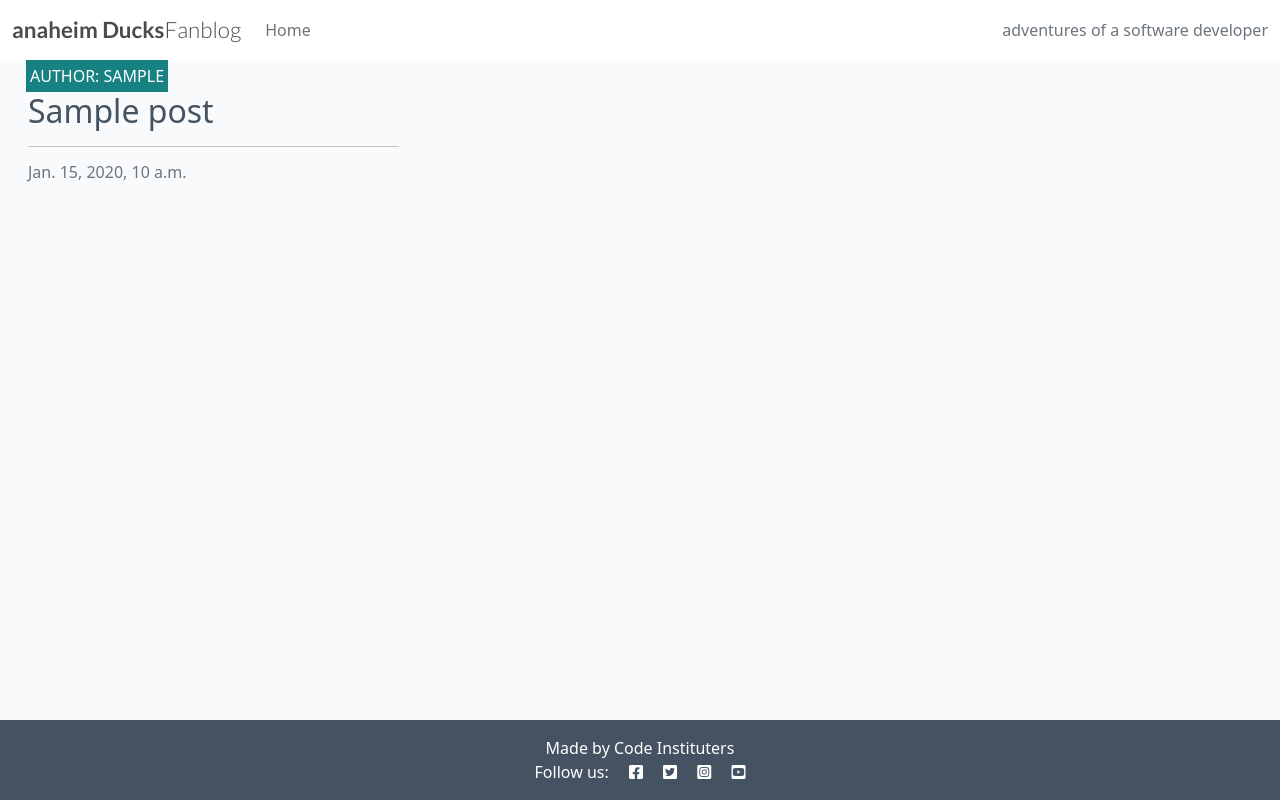
After one commit to paddyhockey1/Anaheim-Ducks-Fanblog, a Django app: template blog/templates/blog/index.html in a window 1280 px wide. The commit adds this page. Run offline with Django 4.2, Linux system fonts and the light colour scheme; the template is opened without the code that fills it: values that come from a table or form of the project are taken from there, others are empty; tables that the repository leaves empty hold one stand-in row (values such as "Sample post").

Commit message:
Add: static and CSS files

```diff
--- a/blog/admin.py
+++ b/blog/admin.py
@@ -8,10 +8,8 @@ class PostAdmin(SummernoteModelAdmin):
 
     list_display = ('title', 'slug', 'status', 'created_on')
     search_fields = ['title', 'content']
-    list_filter = ('status', 'created_on')
+    list_filter = ('status', 'created_on',)
     prepopulated_fields = {'slug': ('title',)}
     summernote_fields = ('content',)
-
-
 # Register your models here.
 admin.site.register(Comment)
--- /dev/null
+++ b/blog/templates/blog/index.html
@@ -0,0 +1,52 @@
+{% extends "base.html" %}
+
+{% block content %}
+
+<!-- index.html content starts here -->
+<div class="container-fluid">
+    <div class="row">
+
+        <!-- Blog Entries Column -->
+        <div class="col-12 mt-3 left">
+            <div class="row">
+                {% for post in post_list %}
+                <div class="col-md-4">
+                    <div class="card mb-4">
+                        <div class="card-body">
+                            <div class="image-container">
+                                <div class="image-flash">
+                                    <p class="author">Author: {{ post.author }}</p>
+                                </div>
+                            </div>
+                            <a href="#" class="post-link">
+                                <h2 class="card-title">{{ post.title }}</h2>
+                            </a>
+
+                            <hr />
+                            <p class="card-text text-muted h6">{{ post.created_on}}
+                            </p>
+                        </div>
+                    </div>
+                </div>
+                {% if forloop.counter|divisibleby:1 %}
+            </div>
+            <div class="row">
+                {% endif %}
+                {% endfor %}
+
+            </div>
+        </div>
+    </div>
+    {% if is_paginated %}
+    <nav aria-label="Page navigation">
+        <ul class="pagination justify-content-center">
+            {% if page_obj.has_next %}
+            <li><a href="?page={{ page_obj.next_page_number }}" class="page-link"> NEXT &raquo;</a></li>
+            {% endif %}
+        </ul>
+    </nav>
+    {% endif %}
+</div>
+
+<!-- index.html content ends here -->
+{% endblock %}
--- a/blog/templates/blog/post_list.html
+++ b/blog/templates/blog/post_list.html
@@ -8,6 +8,8 @@
     <title>Views Part 1</title>
 </head>
 
+<style></style>
+
 <body>
     <h1>Posts list</h1>
     {% for post in object_list %}
@@ -15,6 +17,7 @@
     <p>{{post.excerpt}}</p>
     <p>Author: {{post.author}}</p>
     {% endfor %}
+</div>
 </body>
 
 </html>
--- a/blog/views.py
+++ b/blog/views.py
@@ -5,4 +5,5 @@ from .models import Post
 # Create your views here.
 class PostList(generic.ListView):
     queryset = Post.objects.all()
-    template_name = "post_list.html"
+    template_name = "blog/index.html"
+    paginate_by = 6
--- a/codestar/settings.py
+++ b/codestar/settings.py
@@ -18,7 +18,7 @@ if os.path.isfile('env.py'):
 
 # Build paths inside the project like this: BASE_DIR / 'subdir'.
 BASE_DIR = Path(__file__).resolve().parent.parent
-
+TEMPLATES_DIR = os.path.join(BASE_DIR, 'templates')
 
 # Quick-start development settings - unsuitable for production
 # See https://docs.djangoproject.com/en/4.2/howto/deployment/checklist/
@@ -62,7 +62,7 @@ ROOT_URLCONF = 'codestar.urls'
 TEMPLATES = [
     {
         'BACKEND': 'django.template.backends.django.DjangoTemplates',
-        'DIRS': [],
+        'DIRS': [TEMPLATES_DIR],
         'APP_DIRS': True,
         'OPTIONS': {
             'context_processors': [
@@ -133,6 +133,7 @@ USE_TZ = True
 # https://docs.djangoproject.com/en/4.2/howto/static-files/
 
 STATIC_URL = 'static/'
+STATICFILES_DIRS = [os.path.join(BASE_DIR, 'static'), ]
 
 # Default primary key field type
 # https://docs.djangoproject.com/en/4.2/ref/settings/#default-auto-field
--- /dev/null
+++ b/static/css/style.css
@@ -0,0 +1,161 @@
+body {
+    background-color: #F9FAFC;
+}
+
+.brand {
+    font-family: Lato, sans-serif;
+    font-size: 1.4rem;
+    font-weight: 700;
+    color: #4A4A4F;
+}
+
+.red-o {
+    color: #E84610;
+}
+
+.thin {
+    font-weight: 300;
+}
+
+.light-bg {
+    background-color: #fff;
+}
+
+.dark-bg {
+    background-color: #445261;
+}
+
+.main-bg {
+    background-color: #F9FAFC;
+}
+
+.card {
+    border: none;
+    background-color: transparent;
+}
+
+.image-container {
+    position: relative;
+}
+
+.image-flash {
+    position: absolute;
+    bottom: 5%;
+    min-width: 30%;
+    left: -2px;
+    background-color: #188181;
+}
+
+.scale {
+    width: 100%;
+    height: auto;
+}
+
+.author {
+    color: white;
+    margin: 4px;
+    text-transform: uppercase;
+}
+
+.masthead {
+    margin-top: 10px;
+    overflow: hidden;
+    position: relative;
+    display: inline-block;
+    height: 33vh;
+    width: 100%;
+}
+
+.masthead-text {
+    background-color: #445261;
+    color: white;
+    position: relative;
+}
+
+.masthead-image {
+    position: relative;
+    overflow: hidden;
+}
+
+.masthead-image:after {
+    content: "";
+    position: absolute;
+    top: 0;
+    right: 90%;
+    height: 100%;
+    width: 150%;
+    background: #445261;
+    -webkit-transform: skew(15deg);
+    -moz-transform: skew(15deg);
+    transform: skew(15deg);
+    z-index: 100;
+}
+
+.post-link {
+    text-decoration: none;
+    color: #445261;
+}
+
+.post-link:hover,
+.page-link {
+    color: #E84610;
+}
+
+.post-title {
+    margin-top: 10%;
+    margin-left: 5%;
+}
+
+.post-subtitle {
+    margin-left: 5%;
+    color: lightgray;
+}
+
+.btn-signup,
+.btn-edit {
+    background-color: #188181;
+    color: #fff;
+}
+
+.btn-signup:hover,
+.btn-signup:active {
+    background-color: #fff;
+    color: #23BBBB;
+}
+
+.link {
+    color: #23BBBB;
+    text-decoration: none;
+}
+
+.link:hover,
+.link:active {
+    color: #445261;
+    text-decoration: underline;
+}
+
+.btn-like {
+    color: #E84610;
+    border: none;
+    background: transparent;
+}
+
+.btn-delete {
+    color: #fff;
+    background: #E84610;
+}
+
+.btn-like:hover,
+.btn-like:active {
+    color: #E84610;
+    background: transparent;
+    border: none;
+}
+
+.faded {
+    color: rgb(172, 175, 175);
+}
+
+.approval {
+    color: rgb(222, 146, 168);
+}
--- /dev/null
+++ b/templates/base.html
@@ -0,0 +1,77 @@
+{% load static %}
+
+{% url 'home' as home_url %}
+
+<!DOCTYPE html>
+<html class="h-100" lang="en">
+
+<head>
+    <title>CodeStar Blog</title>
+    <meta name="viewport" content="width=device-width, initial-scale=1" />
+
+    <!-- Google Fonts CSS -->
+    <link rel="preconnect" href="https://fonts.gstatic.com">
+    <link href="https://fonts.googleapis.com/css2?family=Roboto:wght@300&display=swap" rel="stylesheet">
+    <link href="https://fonts.googleapis.com/css2?family=Lato:wght@300;700&display=swap" rel="stylesheet">
+
+    <!-- Font Awesome CSS -->
+    <link rel="stylesheet" href="https://cdnjs.cloudflare.com/ajax/libs/font-awesome/5.15.3/css/all.min.css">
+
+    <!-- Bootstrap CSS -->
+    <link href="https://cdn.jsdelivr.net/npm/bootstrap@5.0.1/dist/css/bootstrap.min.css" rel="stylesheet"
+        integrity="sha384-+0n0xVW2eSR5OomGNYDnhzAbDsOXxcvSN1TPprVMTNDbiYZCxYbOOl7+AMvyTG2x" crossorigin="anonymous">
+
+        <link rel="stylesheet" href="{% static 'css/style.css' %}">
+
+</head>
+
+<body class="d-flex flex-column h-100 main-bg">
+
+    <!-- Navigation -->
+    <nav class="navbar navbar-expand-lg navbar-light bg-white">
+        <div class="container-fluid">
+            <a class="navbar-brand" href="{% url 'home' %}"><span class="brand">anaheim<span class="red-o"> </span>Ducks<span
+                        class="thin">Fanblog</span></span></a>
+            <button class="navbar-toggler" type="button" data-bs-toggle="collapse" data-bs-target="#navbarText"
+                aria-controls="navbarText" aria-expanded="false" aria-label="Toggle navigation">
+                <span class="navbar-toggler-icon"></span>
+            </button>
+            <div class="collapse navbar-collapse" id="navbarText">
+                <ul class="navbar-nav me-auto mb-2 mb-lg-0">
+                    <li class="nav-item">
+                        <a class="nav-link {% if request.path == home_url %}active{% endif %}" aria-current="page"
+                            href="#">Home</a>
+                    </li>
+
+                </ul>
+                <span class="navbar-text text-muted">
+                    adventures of a software developer
+                </span>
+            </div>
+        </div>
+    </nav>
+
+    <main class="flex-shrink-0 main-bg">
+
+        {% block content %}
+        <!-- Content Goes here -->
+        {% endblock content %}
+
+    </main>
+
+    <!-- Footer -->
+    <footer class="footer mt-auto py-3 dark-bg">
+        <p class="m-0 text-center text-white">Made by Code Instituters</p>
+        <p class="m-0 text-center text-white">Follow us: <i class="fab fa-facebook-square ms-3"></i>
+            <i class="fab fa-twitter-square ms-3"></i>
+            <i class="fab fa-instagram-square ms-3"></i>
+            <i class="fab fa-youtube-square ms-3"></i>
+        </p>
+    </footer>
+
+    <script src="https://cdn.jsdelivr.net/npm/bootstrap@5.0.1/dist/js/bootstrap.bundle.min.js"
+        integrity="sha384-gtEjrD/SeCtmISkJkNUaaKMoLD0//ElJ19smozuHV6z3Iehds+3Ulb9Bn9Plx0x4" crossorigin="anonymous">
+        </script>
+</body>
+
+</html>
```
Also changed, not shown: django-summernote/2024-09-12/226dd43f-f236-48f4-bf85-462a1f8f1a0b.jpg (added), django-summernote/2024-09-12/a6a9d68f-f23a-449e-a9bc-7f2ec5a0a746.jpg (added).
